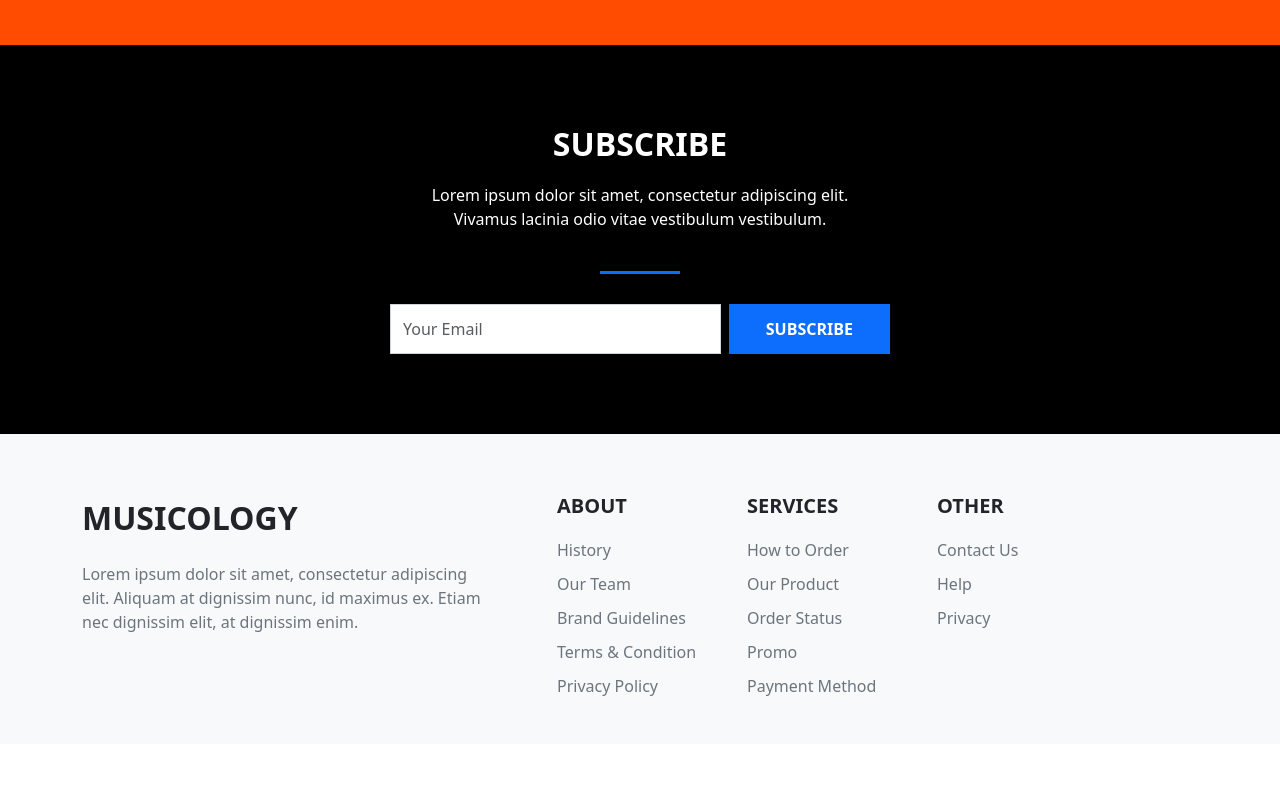
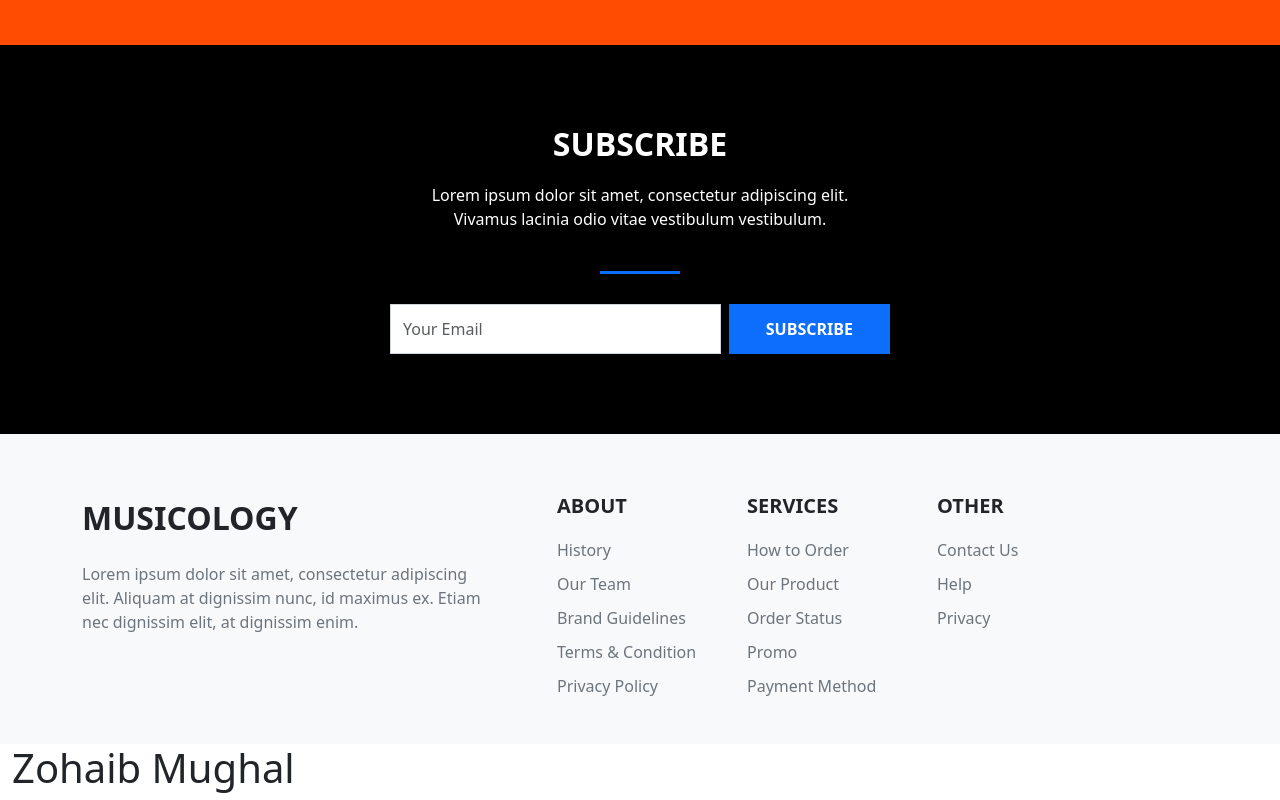
Before and after one commit to Muggg78/Zohaib66, a plain HTML site: page index.html in a window 1280 px wide. Shown: the part 5144-5944 px from the top of the page. Before the commit the page ends 5888 px from the top, so only its background shows below. Drawn offline with nearby package versions, Linux system fonts and the light colour scheme.

Commit message:
Update index.html

```diff
--- a/index.html
+++ b/index.html
@@ -271,6 +271,7 @@
       </div>
   </div>
 </footer>
+    <section class="bn container-fluid"><h1>Zohaib Mughal</h1></section>
 
 
 
```
